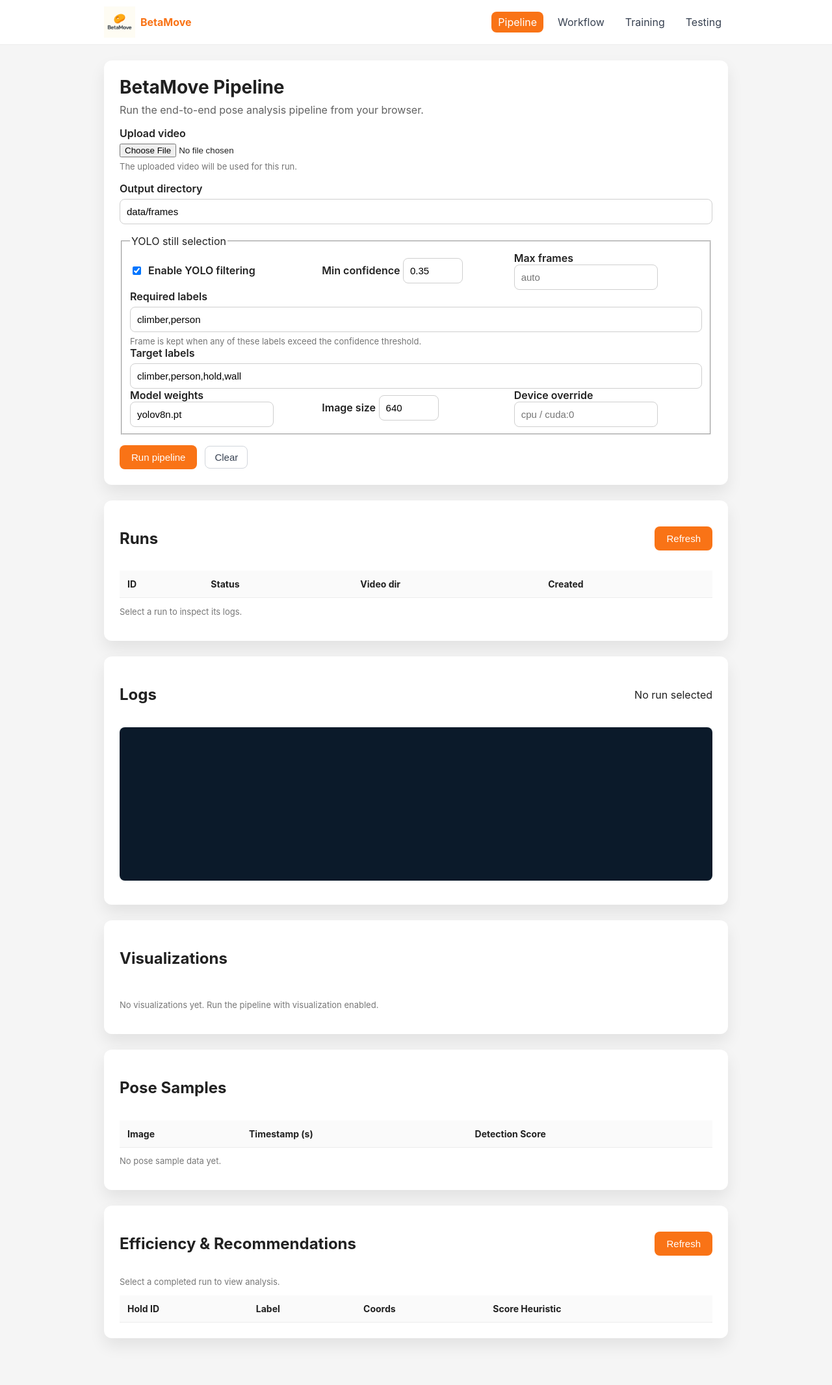
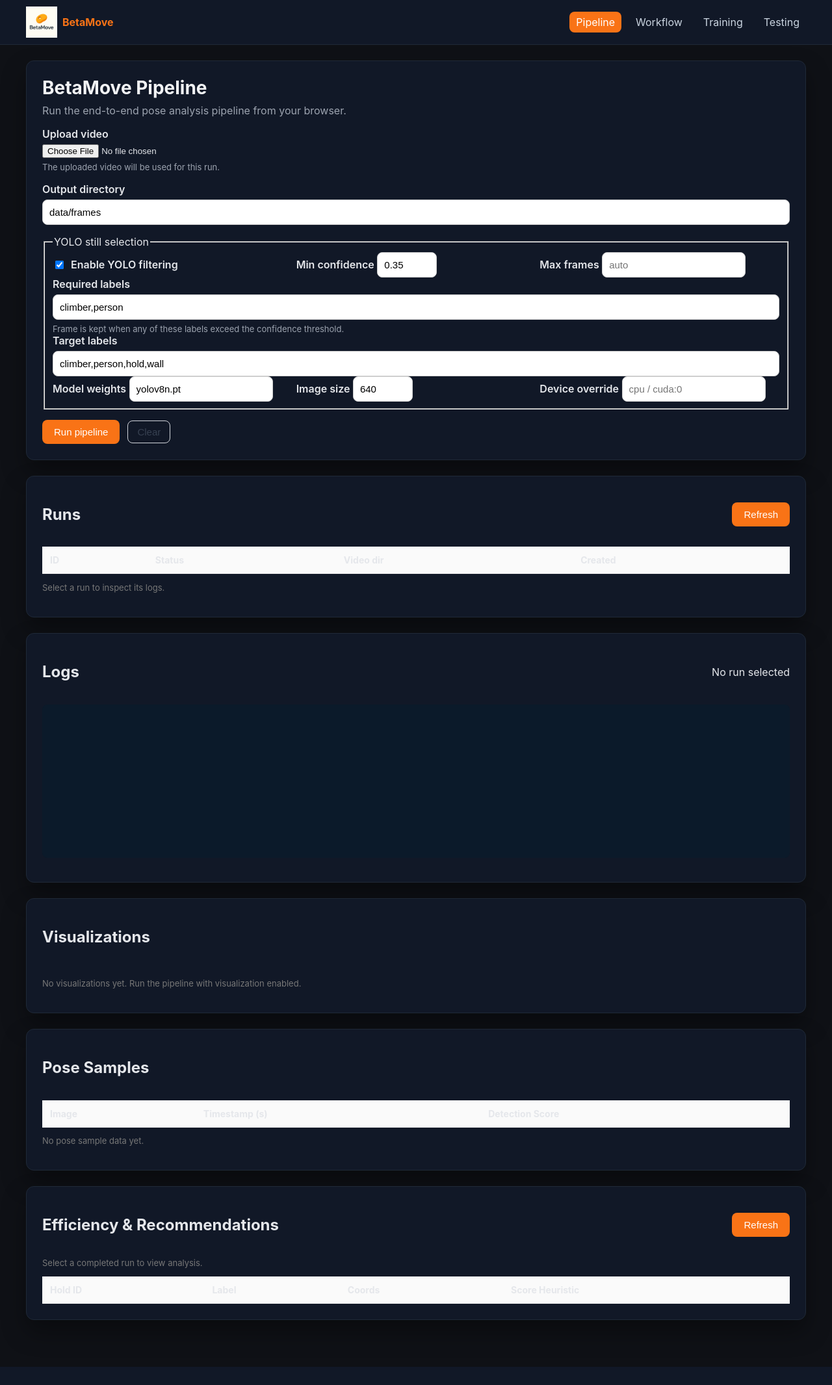
Before and after one commit to harrisonkimdev/6156-capstone-project, a FastAPI app: page / in a window 1280 px wide. Shown: the whole page at 65% size. After the commit the page ends 2103 px from the top, so only its background shows below. Run offline with FastAPI, Linux system fonts and the light colour scheme; data that the repository does not hold is empty.

Commit message:
Switch site theme to dark
- Set dark background (#0f1116) and light text
- Darken top nav and cards, adjust shadows/borders
- Update link/label/subtitle colors for dark mode

```diff
--- a/webapp/static/app.css
+++ b/webapp/static/app.css
@@ -1,10 +1,10 @@
 :root {
     font-family: -apple-system, BlinkMacSystemFont, "Segoe UI", sans-serif;
-    color: #212121;
-    background-color: #f5f5f5;
+    color: #e5e7eb;
+    background-color: #0f1116;
     --primary: #f97316; /* orange-500 */
     --primary-hover: #ea580c; /* orange-600 */
-    --primary-weak: rgba(249, 115, 22, 0.1);
+    --primary-weak: rgba(249, 115, 22, 0.12);
 }
 
 /* Top navigation */
@@ -12,12 +12,12 @@
     position: sticky;
     top: 0;
     z-index: 10;
-    background: #fff;
-    border-bottom: 1px solid #eee;
+    background: #111827;
+    border-bottom: 1px solid #1f2937;
 }
 
 .topnav .inner {
-    max-width: 960px;
+    max-width: 1200px;
     margin: 0 auto;
     padding: 10px 16px;
     display: flex;
@@ -48,13 +48,13 @@
 
 .topnav nav a {
     text-decoration: none;
-    color: #374151;
+    color: #cbd5e1;
     padding: 6px 10px;
     border-radius: 8px;
 }
 
 .topnav nav a:hover {
-    background: var(--primary-weak);
+    background: rgba(255,255,255,0.08);
 }
 
 .topnav nav a.active {
@@ -64,10 +64,12 @@
 
 body {
     margin: 0;
+    background: #0f1116;
+    color: #e5e7eb;
 }
 
 .container {
-    max-width: 960px;
+    max-width: 1200px;
     margin: 24px auto;
     padding: 0 16px 48px;
     display: grid;
@@ -75,10 +77,11 @@ body {
 }
 
 .card {
-    background: #ffffff;
+    background: #111827;
     border-radius: 12px;
     padding: 24px;
-    box-shadow: 0 12px 24px rgba(0, 0, 0, 0.08);
+    box-shadow: 0 18px 36px rgba(0, 0, 0, 0.35);
+    border: 1px solid #1f2937;
 }
 
 .card-header {
@@ -97,11 +100,12 @@ body {
 .title {
     margin: 0;
     font-size: 28px;
+    color: #f3f4f6;
 }
 
 .subtitle {
     margin-top: 8px;
-    color: #616161;
+    color: #9ca3af;
 }
 
 .form {
@@ -129,11 +133,12 @@ body {
 
 .form-row label {
     font-weight: 600;
+    color: #e5e7eb;
 }
 
 .form-row .hint {
     margin: 0;
-    color: #757575;
+    color: #9ca3af;
     font-size: 13px;
 }
 
```
